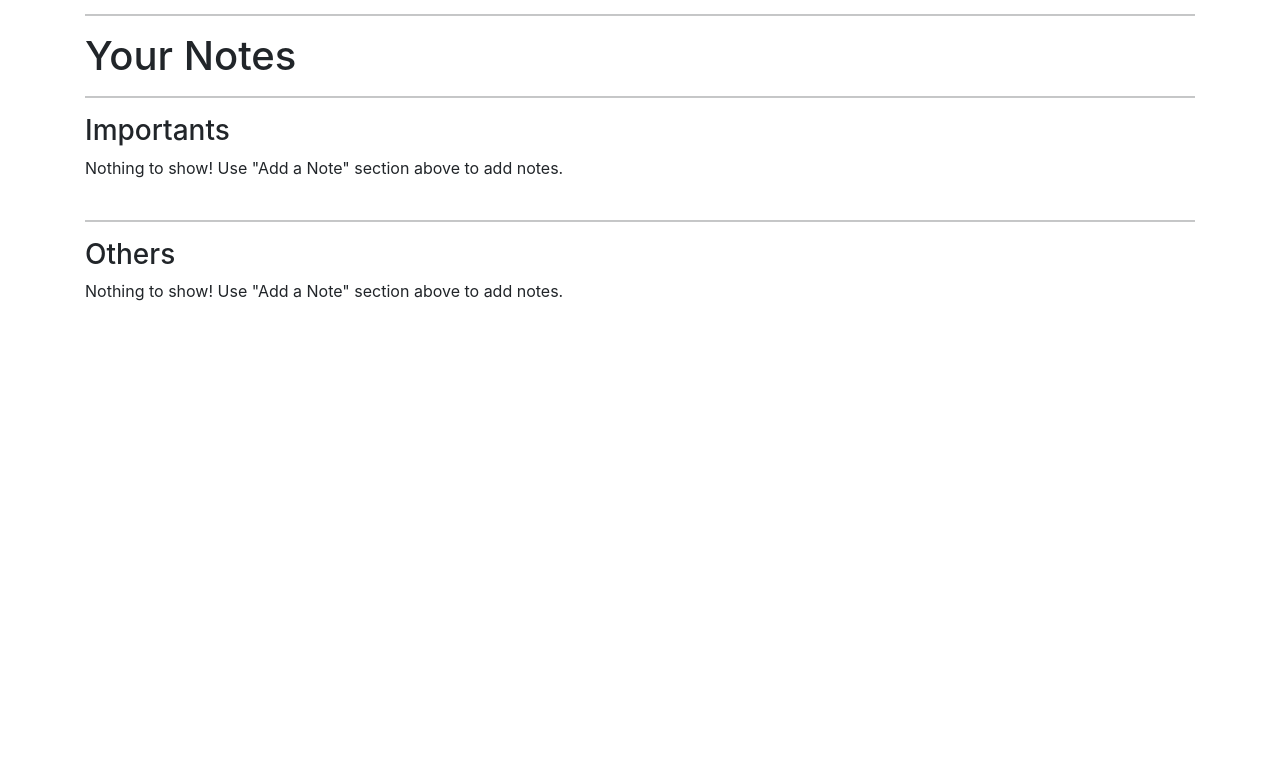
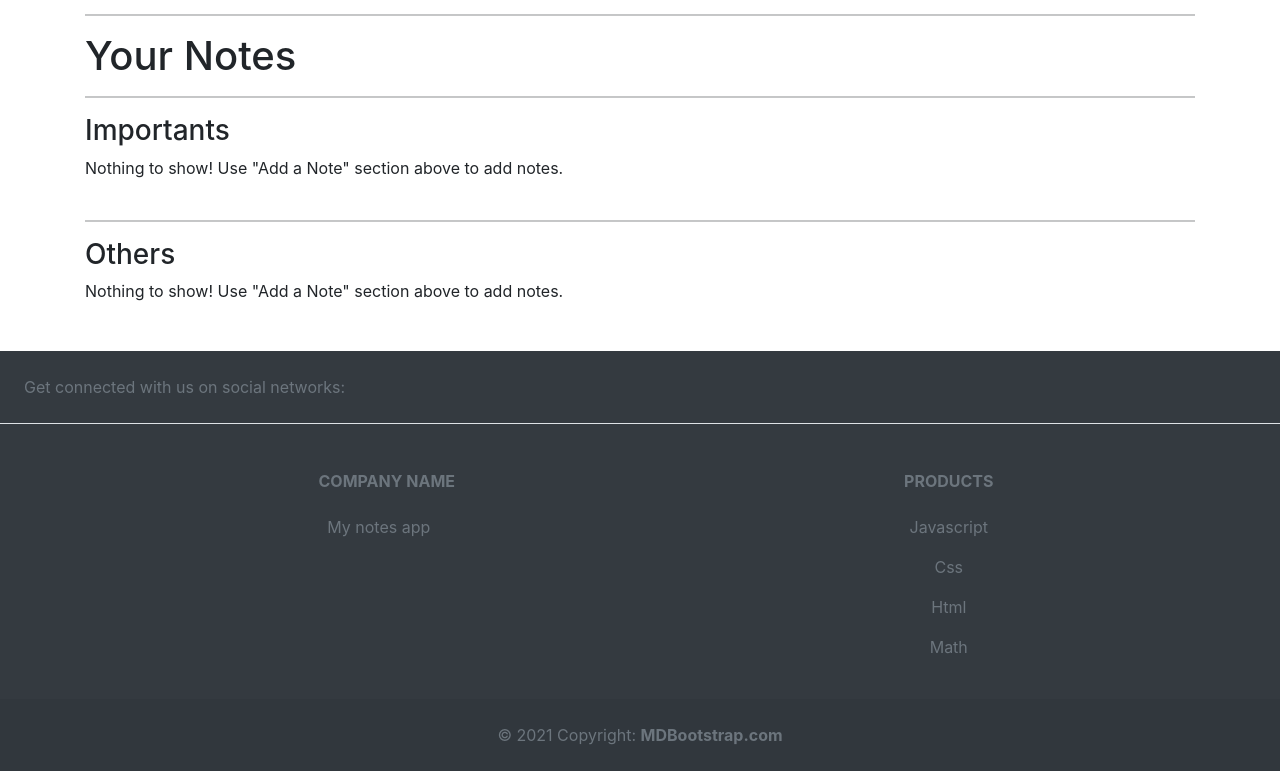
Before and after one commit to theparasgami/NotesTakingWebApp, a plain HTML site: page index.html in a window 1280 px wide. Shown: the part 472-1243 px from the top of the page. Before the commit the page ends 823 px from the top, so only its background shows below. Drawn offline with nearby package versions, Linux system fonts and the light colour scheme.

Commit message:
Added footer

```diff
--- a/index.html
+++ b/index.html
@@ -88,4 +88,97 @@ crossorigin="anonymous"></script>
  crossorigin="anonymous"></script>
     <script src="NotesTaking.js"></script>
   </body>
+  <!-- Footer -->
+<footer class="text-center text-lg-start bg-dark text-muted">
+  <!-- Section: Social media -->
+  <section
+    class="d-flex justify-content-center justify-content-lg-between p-4 border-bottom"
+  >
+    <!-- Left -->
+    <div class="me-5 d-none d-lg-block">
+      <span>Get connected with us on social networks:</span>
+    </div>
+    <!-- Left -->
+
+    <!-- Right -->
+    <div>
+      <a href="" class="me-4 text-reset">
+        <i class="fab fa-facebook-f"></i>
+      </a>
+      <a href="" class="me-4 text-reset">
+        <i class="fab fa-twitter"></i>
+      </a>
+      <a href="" class="me-4 text-reset">
+        <i class="fab fa-google"></i>
+      </a>
+      <a href="" class="me-4 text-reset">
+        <i class="fab fa-instagram"></i>
+      </a>
+      <a href="" class="me-4 text-reset">
+        <i class="fab fa-linkedin"></i>
+      </a>
+      <a href="" class="me-4 text-reset">
+        <i class="fab fa-github"></i>
+      </a>
+    </div>
+    <!-- Right -->
+  </section>
+  <!-- Section: Social media -->
+
+  <!-- Section: Links  -->
+  <section class="">
+    <div class="container text-center text-md-start mt-5">
+      <!-- Grid row -->
+      <div class="row mt-3">
+        <!-- Grid column -->
+        <div class="col-md-3 col-lg-4 col-xl-3 mx-auto mb-4">
+          <!-- Content -->
+          <h6 class="text-uppercase fw-bold mb-4">
+            <i class="fas fa-gem me-3"></i>Company name
+          </h6>
+          <p>
+            My notes app
+          </p>
+        </div>
+        <!-- Grid column -->
+
+        <!-- Grid column -->
+        <div class="col-md-2 col-lg-2 col-xl-2 mx-auto mb-4">
+          <!-- Links -->
+          <h6 class="text-uppercase fw-bold mb-4">
+            Products
+          </h6>
+          <p>
+            <a href="#!" class="text-reset">Javascript</a>
+          </p>
+          <p>
+            <a href="#!" class="text-reset">Css</a>
+          </p>
+          <p>
+            <a href="#!" class="text-reset">Html</a>
+          </p>
+          <p>
+            <a href="#!" class="text-reset">Math</a>
+          </p>
+        </div>
+        <!-- Grid column -->
+
+
+        <!-- Grid column -->
+
+
+
+      <!-- Grid row -->
+    </div>
+  </section>
+  <!-- Section: Links  -->
+
+  <!-- Copyright -->
+  <div class="text-center p-4" style="background-color: rgba(0, 0, 0, 0.05);">
+    © 2021 Copyright:
+    <a class="text-reset fw-bold" href="https://mdbootstrap.com/">MDBootstrap.com</a>
+  </div>
+  <!-- Copyright -->
+</footer>
+<!-- Footer -->
 </html>
```
